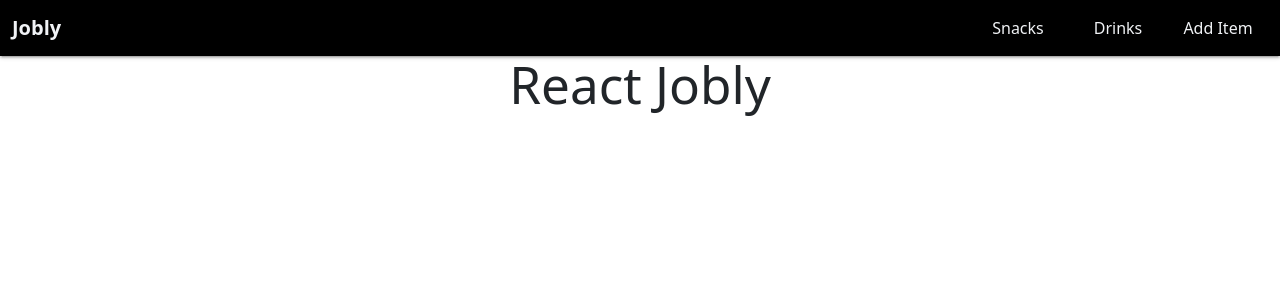
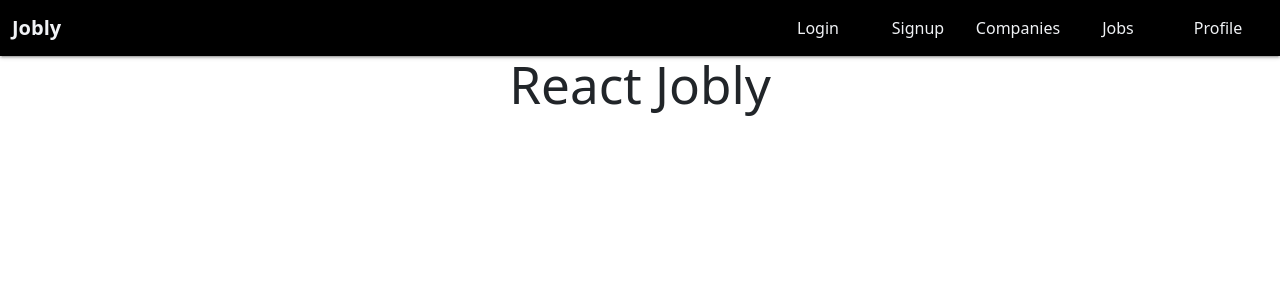
Before and after one commit to yukonnor/bootcamp-react-jobly, a React (Vite) app in the folder frontend/: page / in a window 1280 px wide. Shown: the top 300 px of the page. Built offline with nearby package versions, Linux system fonts and the light colour scheme; no server answers.

Commit message:
add route components

```diff
--- a/frontend/src/App.jsx
+++ b/frontend/src/App.jsx
@@ -4,8 +4,14 @@ import JoblyApi from "../api.js";
 import "./App.css";
 
 // Route Components
+import NavBar from "./NavBar";
 import Home from "./Home";
-import NavBar from "./NavBar";
+import Companies from "./Companies.jsx";
+import CompanyDetail from "./CompanyDetail.jsx";
+import Jobs from "./Jobs.jsx";
+import Login from "./Login.jsx";
+import Signup from "./Signup.jsx";
+import UserProfile from "./UserProfile.jsx";
 
 function App() {
     const [isLoading, setIsLoading] = useState(true);
@@ -32,6 +38,12 @@ function App() {
                 <main>
                     <Routes>
                         <Route exact path="/" element={<Home />} />
+                        <Route exact path="/companies" element={<Companies />} />
+                        <Route exact path="/companies/:companyHandle" element={<CompanyDetail />} />
+                        <Route exact path="/jobs" element={<Jobs />} />
+                        <Route exact path="/login" element={<Login />} />
+                        <Route exact path="/signup" element={<Signup />} />
+                        <Route exact path="/profile" element={<UserProfile />} />
                     </Routes>
                 </main>
             </BrowserRouter>
--- /dev/null
+++ b/frontend/src/Companies.jsx
@@ -0,0 +1,7 @@
+import { Link } from "react-router-dom";
+
+function Companies() {
+    return <h1>Companies</h1>;
+}
+
+export default Companies;
--- /dev/null
+++ b/frontend/src/CompanyDetail.jsx
@@ -0,0 +1,7 @@
+import { Link } from "react-router-dom";
+
+function CompanyDetail() {
+    return <h1>Company Detail</h1>;
+}
+
+export default CompanyDetail;
--- /dev/null
+++ b/frontend/src/Jobs.jsx
@@ -0,0 +1,7 @@
+import { Link } from "react-router-dom";
+
+function Jobs() {
+    return <h1>Jobs</h1>;
+}
+
+export default Jobs;
--- /dev/null
+++ b/frontend/src/Login.jsx
@@ -0,0 +1,7 @@
+import { Link } from "react-router-dom";
+
+function Login() {
+    return <h1>Login</h1>;
+}
+
+export default Login;
--- a/frontend/src/NavBar.css
+++ b/frontend/src/NavBar.css
@@ -30,6 +30,10 @@ nav a:hover {
     color: #f0f2f5;
 }
 
+nav .navbar-brand {
+    color: #f0f2f5;
+}
+
 nav a.active.navbar-brand {
     border-bottom: none;
 }
--- a/frontend/src/NavBar.jsx
+++ b/frontend/src/NavBar.jsx
@@ -11,13 +11,19 @@ function NavBar() {
 
             <Nav className="ml-auto" navbar>
                 <NavItem>
-                    <NavLink to="/snacks">Snacks</NavLink>
+                    <NavLink to="/login">Login</NavLink>
                 </NavItem>
                 <NavItem>
-                    <NavLink to="/drinks">Drinks</NavLink>
+                    <NavLink to="/signup">Signup</NavLink>
                 </NavItem>
                 <NavItem>
-                    <NavLink to="/new">Add Item</NavLink>
+                    <NavLink to="/companies">Companies</NavLink>
+                </NavItem>
+                <NavItem>
+                    <NavLink to="/jobs">Jobs</NavLink>
+                </NavItem>
+                <NavItem>
+                    <NavLink to="/profile">Profile</NavLink>
                 </NavItem>
             </Nav>
         </Navbar>
--- /dev/null
+++ b/frontend/src/Signup.jsx
@@ -0,0 +1,7 @@
+import { Link } from "react-router-dom";
+
+function Signup() {
+    return <h1>Signup</h1>;
+}
+
+export default Signup;
--- /dev/null
+++ b/frontend/src/UserProfile.jsx
@@ -0,0 +1,7 @@
+import { Link } from "react-router-dom";
+
+function UserProfile() {
+    return <h1>UserProfile</h1>;
+}
+
+export default UserProfile;
```
